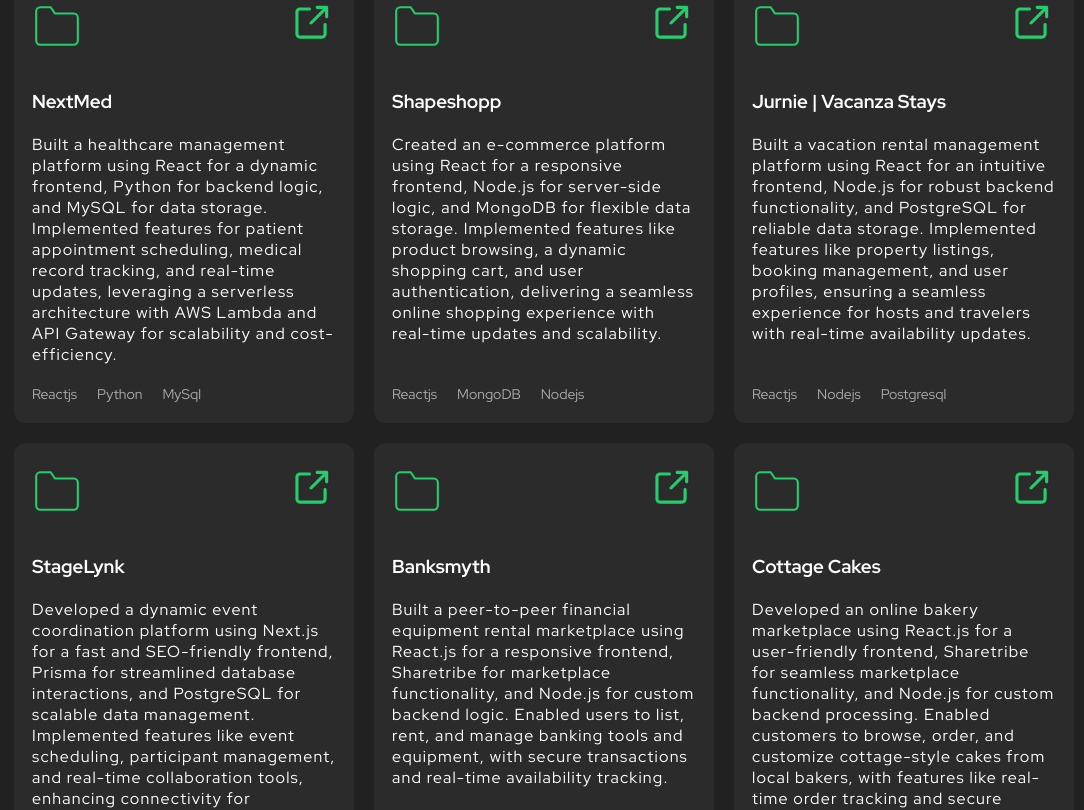
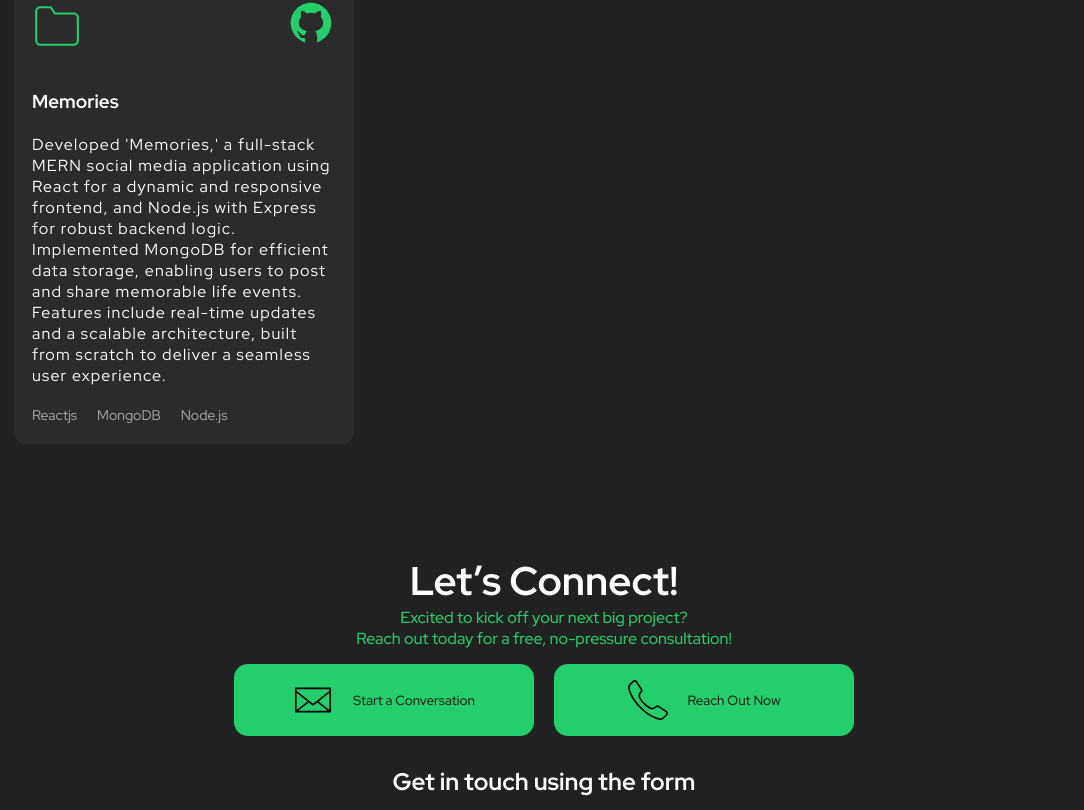
Before and after one commit to deepanshu0verma/portfolio-v1, a React (Create React App) app: page / in a window 1280 px wide. Shown: the part 1578-2388 px from the top of the page, without its empty margins (96-1180 px from the left). Built offline with nearby package versions, Linux system fonts and the light colour scheme; no server answers; the HTML template or start-up script is replaced by a standard one.

Commit message:
Add .env.example file and update project data for 'Memories' social media application

```diff
--- a/src/data/project.js
+++ b/src/data/project.js
@@ -1,50 +1,10 @@
 export const projects = [
   {
-    title: "NextMed",
+    title: "Memories",
     description:
-      "Built a healthcare management platform using React for a dynamic frontend, Python for backend logic, and MySQL for data storage. Implemented features for patient appointment scheduling, medical record tracking, and real-time updates, leveraging a serverless architecture with AWS Lambda and API Gateway for scalability and cost-efficiency.",
-    tech: ["Reactjs", "Python", "MySql"],
-    github: "",
-    external: "https://www.nextmed.com/",
-  },
-  {
-    title: "Shapeshopp",
-    description:
-      "Created an e-commerce platform using React for a responsive frontend, Node.js for server-side logic, and MongoDB for flexible data storage. Implemented features like product browsing, a dynamic shopping cart, and user authentication, delivering a seamless online shopping experience with real-time updates and scalability.",
-    tech: ["Reactjs", "MongoDB", "Nodejs"],
-    github: "",
-    external: "https://shapeshopp.com/",
-  },
-  {
-    title: "Jurnie | Vacanza Stays",
-    description:
-      "Built a vacation rental management platform using React for an intuitive frontend, Node.js for robust backend functionality, and PostgreSQL for reliable data storage. Implemented features like property listings, booking management, and user profiles, ensuring a seamless experience for hosts and travelers with real-time availability updates.",
-    tech: ["Reactjs", "Nodejs", "Postgresql"],
-    github: "",
-    external: "https://vacanzastays.sicsdev.com/",
-  },
-  {
-    title: "StageLynk",
-    description:
-      "Developed a dynamic event coordination platform using Next.js for a fast and SEO-friendly frontend, Prisma for streamlined database interactions, and PostgreSQL for scalable data management. Implemented features like event scheduling, participant management, and real-time collaboration tools, enhancing connectivity for organizers and attendees.",
-    tech: ["Nextjs", "Prisma", "Sharetribe"],
-    github: "",
-    external: "https://stagelynk.com/",
-  },
-  {
-    title: "Banksmyth",
-    description:
-      "Built a peer-to-peer financial equipment rental marketplace using React.js for a responsive frontend, Sharetribe for marketplace functionality, and Node.js for custom backend logic. Enabled users to list, rent, and manage banking tools and equipment, with secure transactions and real-time availability tracking.",
-    tech: ["Reactjs", "Sharetribe", "Nodejs"],
-    github: "",
-    external: "https://banksmyth.com/",
-  },
-  {
-    title: "Cottage Cakes",
-    description:
-      "Developed an online bakery marketplace using React.js for a user-friendly frontend, Sharetribe for seamless marketplace functionality, and Node.js for custom backend processing. Enabled customers to browse, order, and customize cottage-style cakes from local bakers, with features like real-time order tracking and secure payments.",
-    tech: ["Reactjs", "Sharetribe", "Nodejs"],
-    github: "",
-    external: "https://www.cottagecakes.com/",
+      "Developed 'Memories,' a full-stack MERN social media application using React for a dynamic and responsive frontend, and Node.js with Express for robust backend logic. Implemented MongoDB for efficient data storage, enabling users to post and share memorable life events. Features include real-time updates and a scalable architecture, built from scratch to deliver a seamless user experience.",
+    tech: ["Reactjs", "MongoDB", "Node.js"],
+    github: "https://github.com/deepanshu0verma/memories-v1",
+    external: "",
   },
 ];
```
Also changed, not shown: 1 other file (tests, documents, lock files or other folders).
